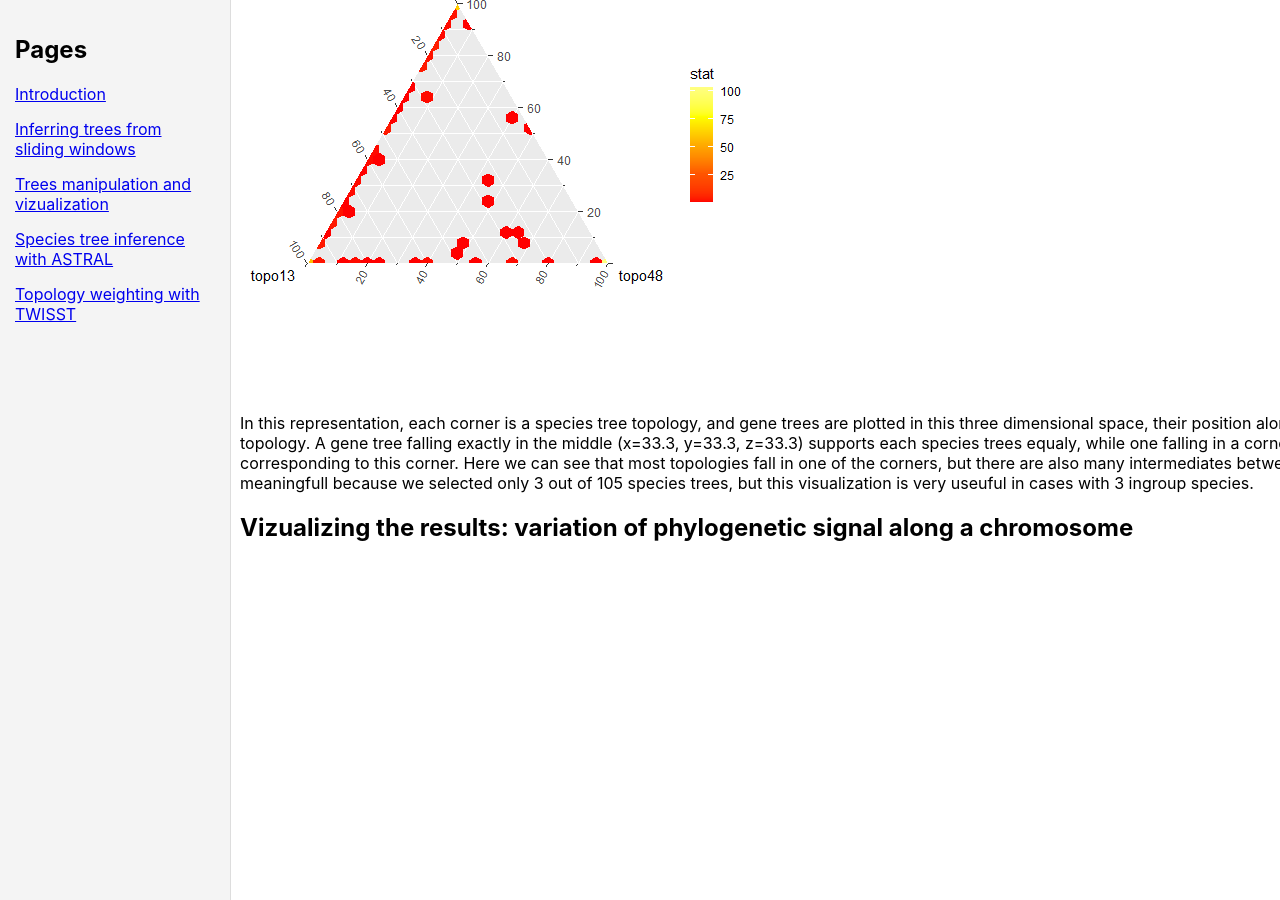
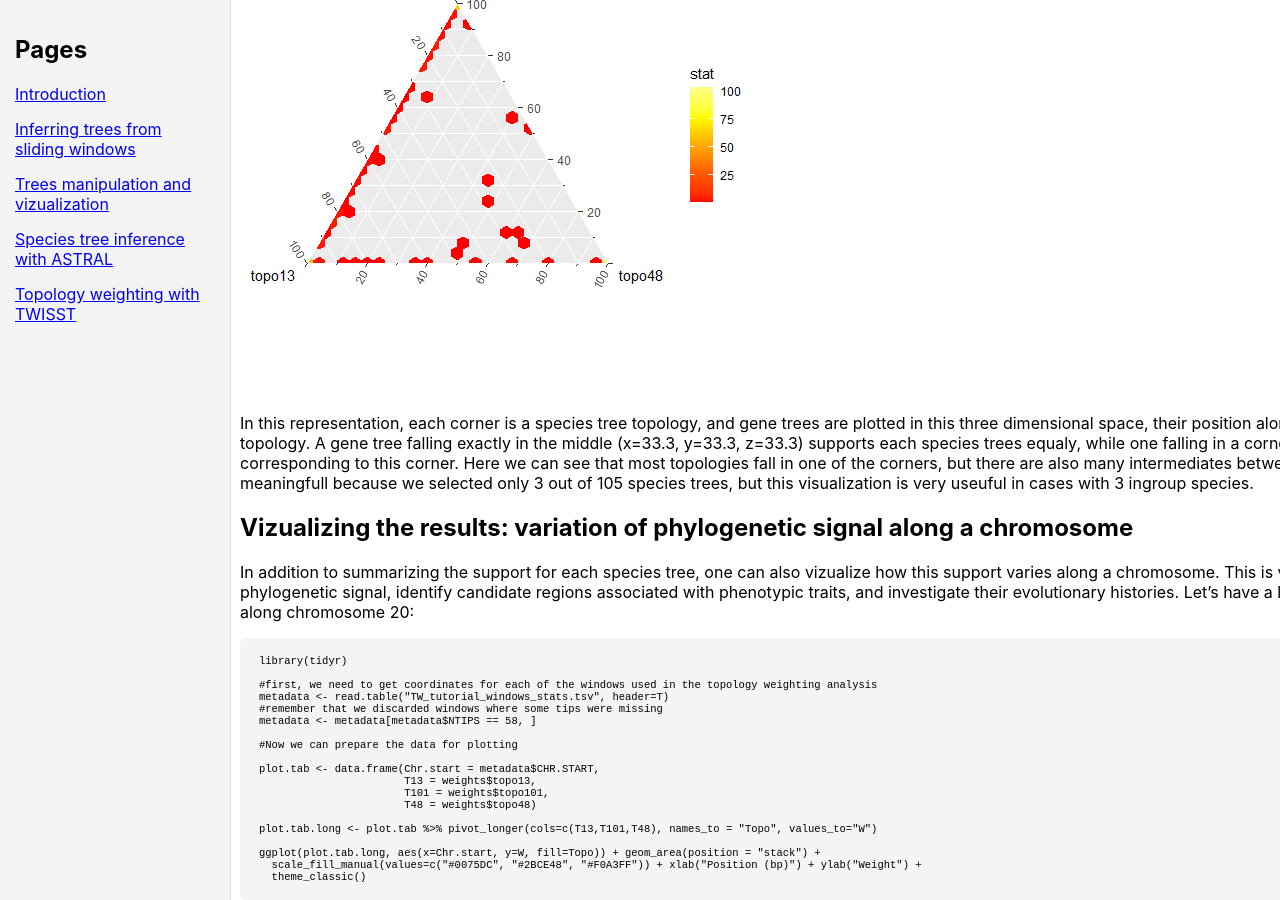
Before and after one commit to rancilhac/Genome-Wide-Phylogenies.github.io, a Jekyll site: the page built from Topology-weighting.md, in a window 1280 px wide and 900 px high, scrolled down 3765 px. Built offline with Jekyll 4.4.1, drawn with Linux system fonts in a browser that asks for light colours; our own code applies the rules of GitHub Pages for plain Markdown files; before the commit the page ends 4307 px from its top, so only the background shows below that.

Commit message:
Update Topology-weighting.md

````diff
--- a/Topology-weighting.md
+++ b/Topology-weighting.md
@@ -119,3 +119,27 @@ ggtern(data=weights, aes(x=topo13, y=topo101, z=topo48)) + geom_hex_tern(bins=25
 In this representation, each corner is a species tree topology, and gene trees are plotted in this three dimensional space, their position along the three axes representing the weight of the three species tree topology. A gene tree falling exactly in the middle (x=33.3, y=33.3, z=33.3) supports each species trees equaly, while one falling in a corner (e.g. x=1, y=0, z=0) lends full support to the species tree corresponding to this corner. Here we can see that most topologies fall in one of the corners, but there are also many intermediates between topo13 and topo101. Note that this representation is not biologically meaningfull because we selected only 3 out of 105 species trees, but this visualization is very useuful in cases with 3 ingroup species.
 
 ## Vizualizing the results: variation of phylogenetic signal along a chromosome
+
+In addition to summarizing the support for each species tree, one can also vizualize how this support varies along a chromosome. This is very useful to investigate the processes underlying variation in phylogenetic signal, identify candidate regions associated with phenotypic traits, and investigate their evolutionary histories. Let's have a look at how the support for our three commonest topologies varies along chromosome 20:
+
+```R:
+library(tidyr)
+
+#first, we need to get coordinates for each of the windows used in the topology weighting analysis
+metadata <- read.table("TW_tutorial_windows_stats.tsv", header=T)
+#remember that we discarded windows where some tips were missing
+metadata <- metadata[metadata$NTIPS == 58, ]
+
+#Now we can prepare the data for plotting
+
+plot.tab <- data.frame(Chr.start = metadata$CHR.START,
+                       T13 = weights$topo13,
+                       T101 = weights$topo101,
+                       T48 = weights$topo48)
+
+plot.tab.long <- plot.tab %>% pivot_longer(cols=c(T13,T101,T48), names_to = "Topo", values_to="W")
+
+ggplot(plot.tab.long, aes(x=Chr.start, y=W, fill=Topo)) + geom_area(position = "stack") +
+  scale_fill_manual(values=c("#0075DC", "#2BCE48", "#F0A3FF")) + xlab("Position (bp)") + ylab("Weight") +
+  theme_classic()
+```
````
